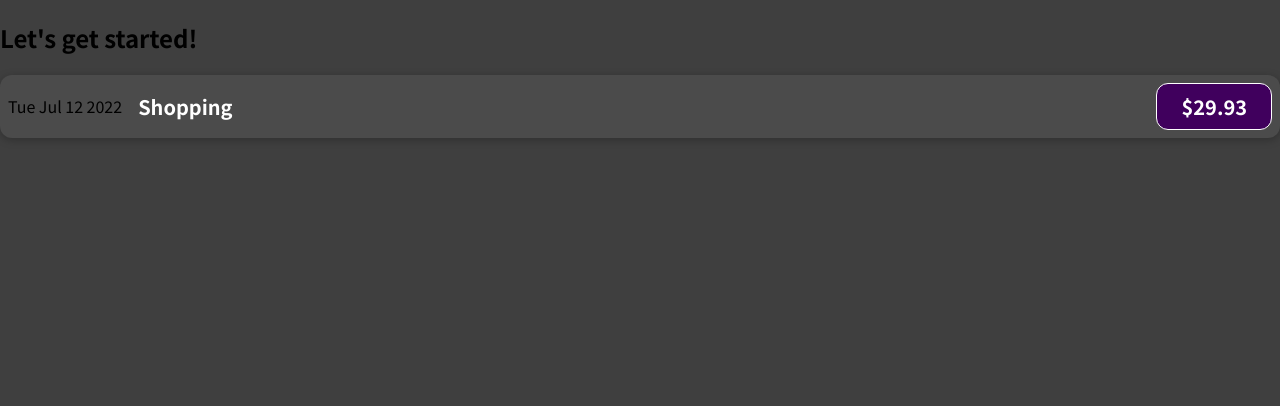
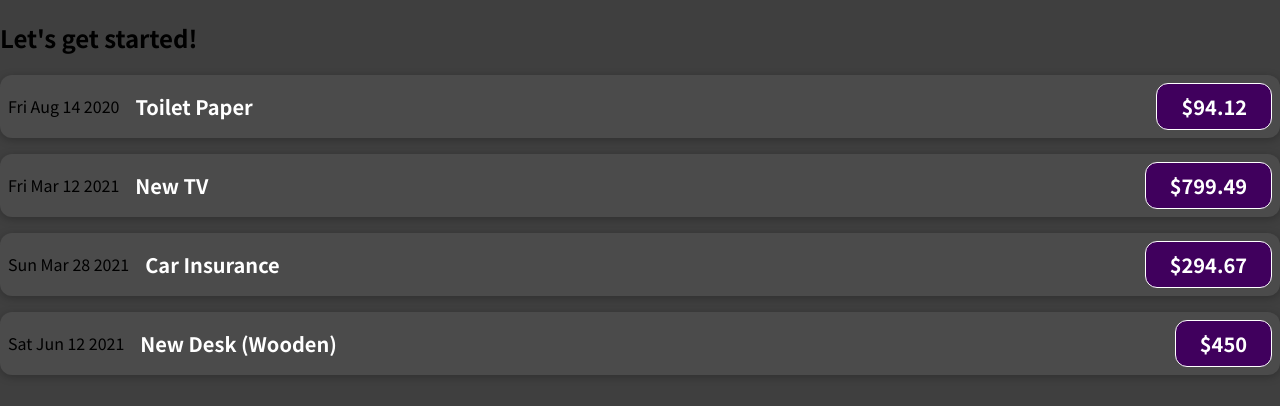
Before and after one commit to kevinjordan1994/react-expense-tracker, a JavaScript app: page / in a window 1280 px wide. Shown: the top 406 px of the page. Built offline with nearby package versions, Linux system fonts and the light colour scheme.

Commit message:
Learn about and use props

```diff
--- a/src/App.js
+++ b/src/App.js
@@ -1,10 +1,51 @@
 import ExpenseItem from "./components/ExpenseItem";
 
 function App() {
+  const expenses = [
+    {
+      id: "e1",
+      title: "Toilet Paper",
+      amount: 94.12,
+      date: new Date(2020, 7, 14),
+    },
+    { id: "e2", title: "New TV", amount: 799.49, date: new Date(2021, 2, 12) },
+    {
+      id: "e3",
+      title: "Car Insurance",
+      amount: 294.67,
+      date: new Date(2021, 2, 28),
+    },
+    {
+      id: "e4",
+      title: "New Desk (Wooden)",
+      amount: 450,
+      date: new Date(2021, 5, 12),
+    },
+  ];
+
   return (
     <div>
       <h2>Let's get started!</h2>
-      <ExpenseItem></ExpenseItem>
+      <ExpenseItem
+        title={expenses[0].title}
+        amount={expenses[0].amount}
+        date={expenses[0].date}
+      ></ExpenseItem>
+      <ExpenseItem
+        title={expenses[1].title}
+        amount={expenses[1].amount}
+        date={expenses[1].date}
+      ></ExpenseItem>
+      <ExpenseItem
+        title={expenses[2].title}
+        amount={expenses[2].amount}
+        date={expenses[2].date}
+      ></ExpenseItem>
+      <ExpenseItem
+        title={expenses[3].title}
+        amount={expenses[3].amount}
+        date={expenses[3].date}
+      ></ExpenseItem>
     </div>
   );
 }
--- a/src/components/ExpenseItem.js
+++ b/src/components/ExpenseItem.js
@@ -1,16 +1,12 @@
 import "./ExpenseItem.css";
 
-function ExpenseItem() {
-  const date = new Date().toDateString();
-  const expenseTitle = `Shopping`;
-  const amount = 29.93;
-
+function ExpenseItem(props) {
   return (
     <div className="expense-item">
-      <div>{date}</div>
+      <div>{props.date.toDateString()}</div>
       <div className="expense-item__description">
-        <h2>{expenseTitle}</h2>
-        <div className="expense-item__price">${amount}</div>
+        <h2>{props.title}</h2>
+        <div className="expense-item__price">${props.amount}</div>
       </div>
     </div>
   );
```
Also changed, not shown: 1 other file (tests, documents, lock files or other folders).
